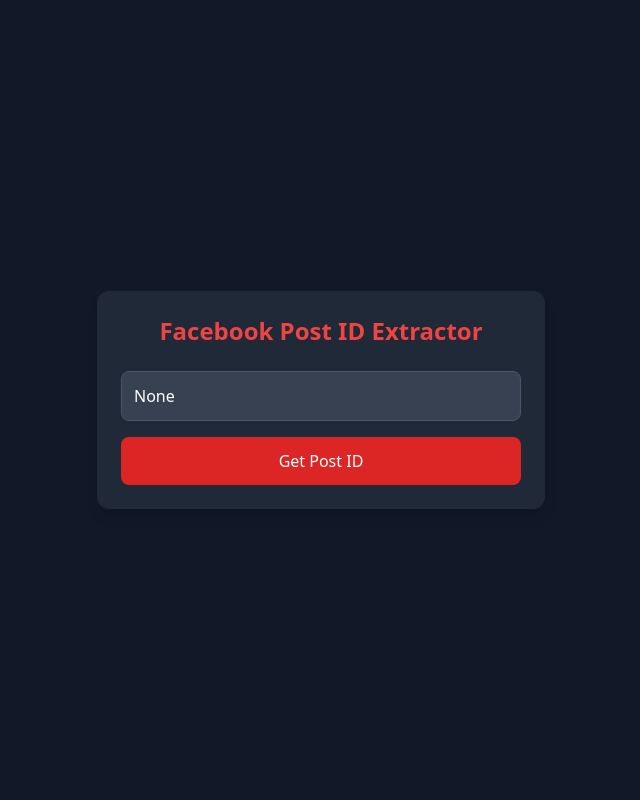
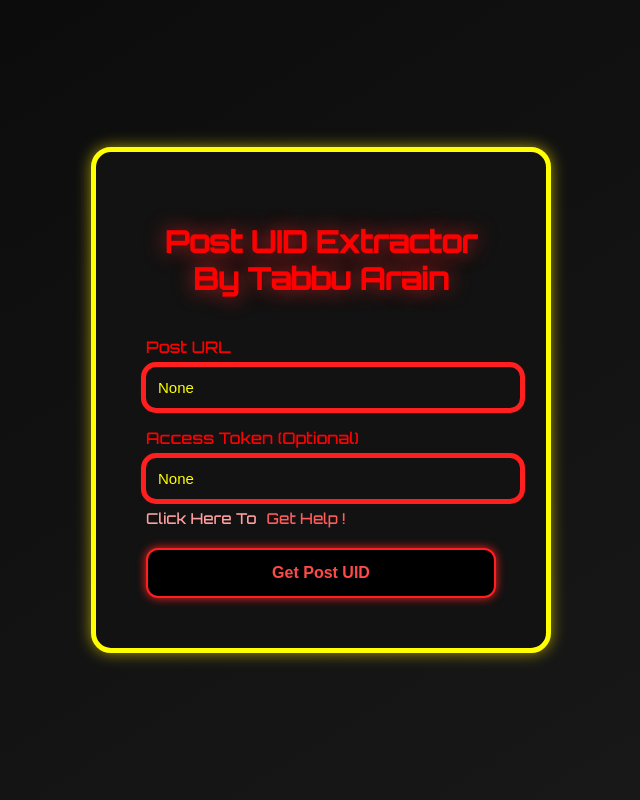
Before and after one commit to Tabbu-Arain/Post-UID-Extractor, a Flask app: page / in a window 1280 px wide. Shown: the whole page, without its empty margins (319-959 px from the left). Run offline with Flask 3, Linux system fonts and the light colour scheme; some libraries are stand-ins or nearby versions.

Commit message:
index.html

```diff
--- a/templates/index.html
+++ b/templates/index.html
@@ -2,161 +2,164 @@
 <html lang="en">
 <head>
   <meta charset="UTF-8">
-    <meta name="viewport" content="width=device-width, initial-scale=1.0">
   <title>Facebook Post ID Extractor</title>
-    <script src="https://cdn.tailwindcss.com"></script>
+  <link href="https://fonts.googleapis.com/css2?family=Orbitron:wght@500&display=swap" rel="stylesheet">
   <style>
-        .copy-btn.copied {
-            @apply bg-gray-700;
+    body {
+      margin: 0;
+      padding: 0;
+      font-family: 'Orbitron', sans-serif;
+      background: linear-gradient(to bottom right, #0a0a0a, #1a1a1a);
+      color: #ff3c3c;
+      display: flex;
+      align-items: center;
+      justify-content: center;
+      min-height: 100vh;
     }
+
     .container {
-            transition: transform 0.3s ease, box-shadow 0.3s ease;
-            position: relative;
-        }
-        .container:hover {
-            transform: scale(1.02);
-            box-shadow: 0 8px 24px rgba(0, 0, 0, 0.2);
-        }
-        .copy-btn {
+  background: #121212;
+  border: 5px solid yellow;
+  border-radius: 20px;
+  padding: 50px;
+  width: 90%;
+  max-width: 350px;
+  box-shadow: 0 0 15px rgba(255, 234, 0, 0.6);
   transition: all 0.3s ease;
 }
-        .copy-btn:hover:not(.copied) {
-            @apply bg-red-700 scale-105;
-            box-shadow: 0 4px 12px rgba(0, 0, 0, 0.3);
+
+.container:hover {
+  transform: scale(1.01);
+  box-shadow: 0 0 15px rgba(255, 234, 0, 0.85);
 }
-        .animate-pulse {
-            animation: pulse 1.5s cubic-bezier(0.4, 0, 0.6, 1) infinite;
+
+
+    h1 {
+      text-align: center;
+      font-size: 30px;
+      margin-bottom: 40px;
+      color: red;
+      text-shadow: 0 0 20px rgba(255, 40, 40, 0.7);
     }
-        @keyframes pulse {
-            0%, 100% {
-                opacity: 1;
+
+    .form-group {
+      margin-bottom: 20px;
     }
-            50% {
-                opacity: 0.5;
+
+    label {
+      display: block;
+      margin-bottom: 10px;
+      color: red;
     }
+
+    input[type="text"] {
+      width: 100%;
+      padding: 12px;
+      border-radius: 10px;
+      border: none;
+      background: #121212;
+      color: yellow;
+      font-size: 15px;
+      outline: 5px solid #ff1f1f;
+      box-shadow: 0 0 10px rgba(255, 0, 0, 0.3);
+      transition: all 0.5s ease;
     }
-        .popup {
-            position: absolute;
-            top: 50%;
-            left: 50%;
-            transform: translate(-50%, -50%) translateY(20px);
-            background-color: #1f2937;
-            color: #f87171;
-            padding: 12px 24px;
-            border-radius: 8px;
-            box-shadow: 0 4px 12px rgba(0, 0, 0, 0.3);
-            opacity: 0;
-            transition: opacity 0.3s ease, transform 0.3s ease;
-            z-index: 1000;
+
+    input[type="text"]:focus {
+      background: #121212;
+      outline: 2px solid #ff4d4d;
+      box-shadow: 0 0 15px #ff1f1f;
     }
-        .popup.show {
-            opacity: 1;
-            transform: translate(-50%, -50%) translateY(0);
+
+    small {
+      color: #ff9f9f;
+      font-size: 15px;
+      display: block;
+      margin-top: 10px;
+    }
+
+    small a {
+      color: #ff5c5c;
+      text-decoration: none;
+    }
+
+    small a:hover {
+      text-decoration: underline;
+    }
+
+    button {
+      width: 100%;
+      padding: 14px;
+      background: black;
+      color: #ff4a4a;
+      font-weight: bold;
+      font-size: 16px;
+      border: 2px solid #ff1f1f;
+      border-radius: 12px;
+      box-shadow: 0 0 10px #ff1f1f;
+      cursor: pointer;
+      transition: all 0.25s ease;
+    }
+
+    button:hover {
+      background: #ff1f1f;
+      color: #000;
+      box-shadow: 0 0 20px #ff1f1f;
+    }
+
+    .result {
+      margin-top: 20px;
+      padding: 15px;
+      background: #1a1a1a;
+      border: 5px solid red;
+      border-radius: 10px;
+      color: yellow;
+    }
+
+    .result.error {
+      background: #121212;
+      border-color: red;
+      color: yellow;
+    }
+
+    @media (max-width: 600px) {
+      .container {
+        padding: 30px 20px;
+      }
+
+      h1 {
+        font-size: 22px;
+      }
     }
   </style>
 </head>
-<body class="bg-gray-900 min-h-screen flex items-center justify-center p-4">
-    <div class="container max-w-md w-full bg-gray-800 rounded-xl shadow-lg p-6">
-        <h1 class="text-2xl font-bold text-center text-red-500 mb-6">Facebook Post ID Extractor</h1>
+<body>
+  <div class="container">
+    <h1>Post UID Extractor By Tabbu Arain</h1>
+    <form method="POST">
+      <div class="form-group">
+        <label for="url">Post URL</label>
+        <input type="text" id="url" name="url" value="{{ input_url }}" placeholder="https://facebook.com/..." required>
+      </div>
+      <div class="form-group">
+        <label for="token">Access Token (Optional)</label>
+        <input type="text" id="token" name="token" value="{{ api_token }}" placeholder="EAAG...">
+        <small><span style="margin-right: 10px;">Click Here To</span><a href="https://www.facebook.com/TabbuArain/" target="_blank">Get Help !</a></small>
 
-        <form method="POST" id="postForm" class="space-y-4">
-            <div>
-                <input
-                    type="text"
-                    name="url"
-                    id="urlInput"
-                    placeholder="Enter Facebook post URL"
-                    value="{{ input_url }}"
-                    class="w-full p-3 bg-gray-700 text-white border border-gray-600 rounded-lg focus:ring-2 focus:ring-red-500 focus:border-red-500 transition placeholder-gray-400"
-                    aria-label="Facebook post URL"
-                    required
-                >
-                <p id="urlError" class="text-red-400 text-sm mt-1 hidden">Please enter a valid Facebook URL</p>
       </div>
-
-            <button
-                type="submit"
-                id="submitBtn"
-                class="w-full bg-red-600 text-white py-3 rounded-lg hover:bg-red-700 transition disabled:bg-red-800 disabled:cursor-not-allowed"
-            >
-                Get Post ID
-            </button>
+      <button type="submit">Get Post UID</button>
     </form>
 
     {% if post_id %}
-        <div class="mt-6 p-4 bg-gray-700 rounded-lg flex items-center justify-between">
-            <span class="text-gray-200 font-medium">Post ID: {{ post_id }}</span>
-            <button
-                class="copy-btn px-4 py-2 bg-red-600 text-white rounded-lg"
-                onclick="copyToClipboard('{{ post_id }}', this)"
-                aria-label="Copy Post ID"
-            >
-                Copy
-            </button>
+    <div class="result"><strong>Post ID:</strong> {{ post_id }}
     </div>
     {% endif %}
 
     {% if error %}
-        <div class="mt-4 p-4 bg-red-900 text-red-300 rounded-lg">
-            {{ error }}
+    <div class="result error">
+      {{ error|safe }}
     </div>
     {% endif %}
-
-        <div id="copyPopup" class="popup" role="alert" aria-live="polite">
-            Copied Successfully
   </div>
-    </div>
-
-    <script>
-        const urlInput = document.getElementById('urlInput');
-        const urlError = document.getElementById('urlError');
-        const submitBtn = document.getElementById('submitBtn');
-        const form = document.getElementById('postForm');
-        const copyPopup = document.getElementById('copyPopup');
-
-        // Validate URL in real-time
-        urlInput.addEventListener('input', () => {
-            const url = urlInput.value.trim();
-            const fbUrlPattern = /^(https?:\/\/)?(www\.)?(facebook|fb)\.com\/.+/i;
-
-            if (url && !fbUrlPattern.test(url)) {
-                urlError.classList.remove('hidden');
-                submitBtn.disabled = true;
-            } else {
-                urlError.classList.add('hidden');
-                submitBtn.disabled = false;
-            }
-        });
-
-        // Handle form submission
-        form.addEventListener('submit', (e) => {
-            submitBtn.disabled = true;
-            submitBtn.textContent = 'Processing...';
-            submitBtn.classList.add('animate-pulse');
-        });
-
-        function copyToClipboard(text, button) {
-            navigator.clipboard.writeText(text).then(() => {
-                button.classList.add('copied');
-
-                // Show popup
-                copyPopup.classList.add('show');
-                setTimeout(() => {
-                    copyPopup.classList.remove('show');
-                    button.classList.remove('copied');
-                }, 2000);
-            }).catch(err => {
-                console.error('Failed to copy: ', err);
-                alert('Failed to copy Post ID');
-            });
-        }
-
-        // Reset button state after page load
-        window.addEventListener('load', () => {
-            submitBtn.disabled = false;
-            submitBtn.textContent = 'Get Post ID';
-            submitBtn.classList.remove('animate-pulse');
-        });
-    </script>
 </body>
 </html>
```
Lines whose indentation alone changed are shown as unchanged.
